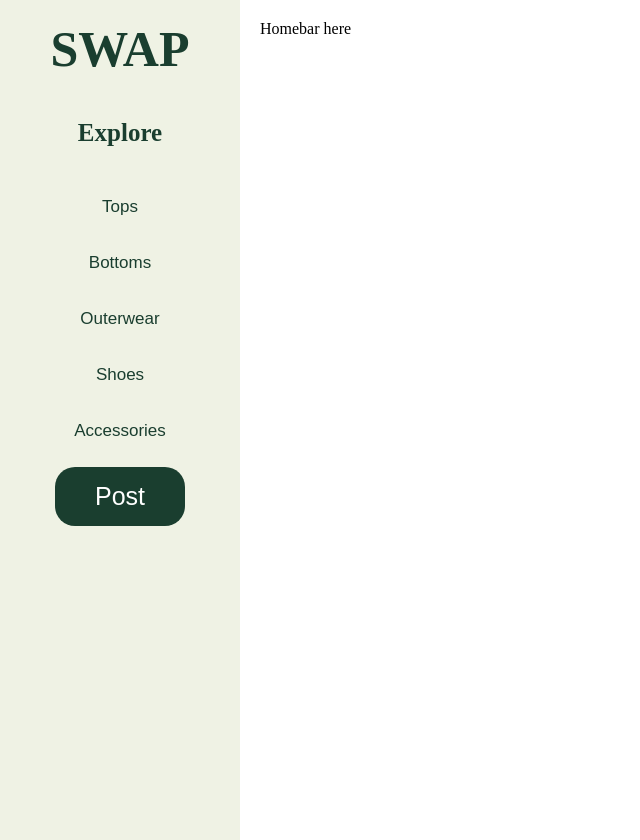
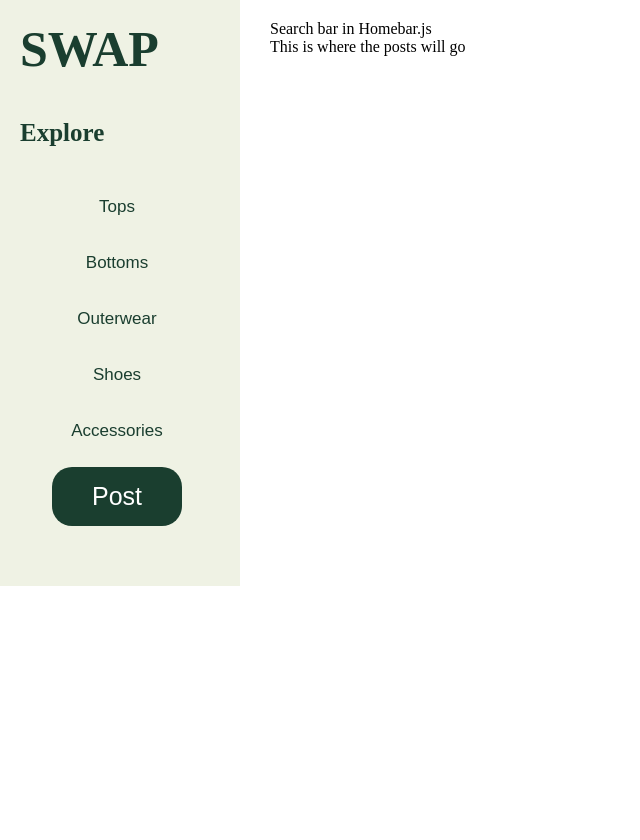
Before and after one commit to isba1/SWAP, a React (Create React App) app in the folder client/: page /home in a window 1280 px wide. Shown: the whole page, without its empty margins (0-640 px from the left). Built offline with nearby package versions, Linux system fonts and the light colour scheme.

Commit message:
Homepage additions with main pulled

```diff
--- a/client/src/Home/Homescreen.js
+++ b/client/src/Home/Homescreen.js
@@ -2,6 +2,7 @@ import React from 'react';
 import "./components/homescreen.css"
 import SideBar from './components/SideBar';
 import HomeBar from './components/Homebar';
+import HomePosts from './components/HomePosts';
 
 function Homescreen() {
   return (<div className='homerow'>
@@ -10,6 +11,7 @@ function Homescreen() {
     </div>
     <div className='homecolumnright'>
       <HomeBar/>
+      <HomePosts/>
     </div>
   </div>
   );
--- /dev/null
+++ b/client/src/Home/components/HomePosts.js
@@ -0,0 +1,11 @@
+import React from "react";
+import "./homescreen.css";
+
+function HomePosts(){
+    return (<div>
+        This is where the posts will go
+    </div>)
+}
+
+
+export default HomePosts
--- a/client/src/Home/components/Homebar.js
+++ b/client/src/Home/components/Homebar.js
@@ -3,7 +3,7 @@ import "./homescreen.css";
 
 function HomeBar(){
     return(<div>
-        Homebar here
+        Search bar in Homebar.js
     </div>)
 }
 
--- a/client/src/Home/components/homescreen.css
+++ b/client/src/Home/components/homescreen.css
@@ -11,23 +11,21 @@ body{
 }
 
 .homecolumnleft{
-    flex: 1;
+    position: fixed;
+    width: 200px;
     padding: 20px;
     background-color: #EFF2E4;
     display: flex;
-    justify-content: center;
-    min-height: 100vh;
-    text-align: center;
 }
 
 .homecolumnright{
+    margin-left: 250px;
     padding: 20px;
     flex: 5;
     background-color: white;
     justify-content: center;
     align-items: center;
     min-height: 100vh;
-    overflow-y: auto;
 }
 
 .homeheader{
```
